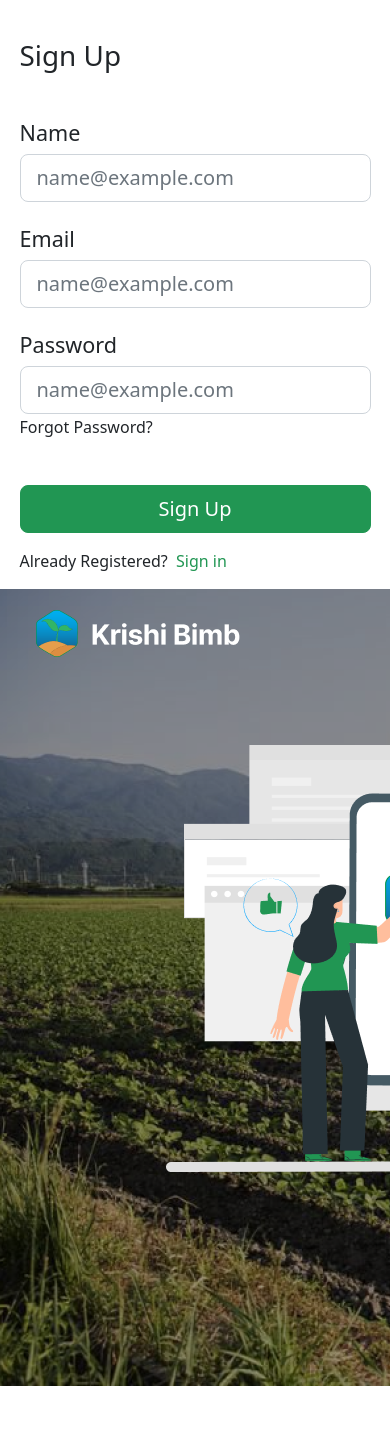
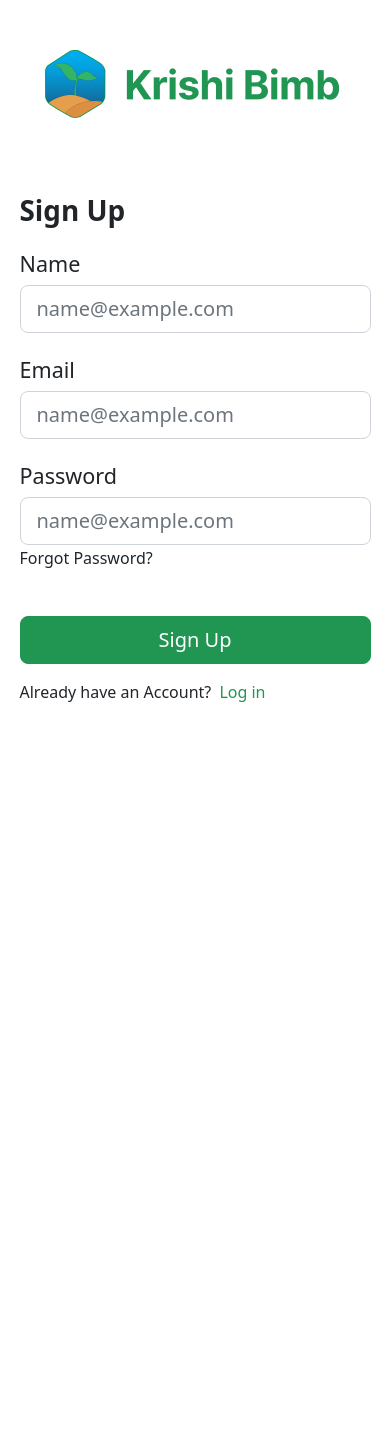
Before and after one commit to mayankdhnkr/krishi_bimb, a PHP site: page /signup.html in a window 390 px wide. After the commit the page ends 702 px from the top, so only its background shows below. Run offline with PHP 8.4, Linux system fonts and the light colour scheme; some libraries are stand-ins or nearby versions.

Commit message:
login signup responsive view

```diff
--- a/CSS/signup.css
+++ b/CSS/signup.css
@@ -1,7 +1,17 @@
-.bgimg{
+.bgimg1{
     background-image: url("login-signup.png");
     height: 100vh;
     background-repeat: no-repeat;
+}
+.bgimg2 {
+    background-image: url("mobileview-signin.png");
+    height: 100vh;
+    width: 300px;
+    background-repeat: no-repeat;
+    height: 100px;
+    margin-top: 50px;
+    margin: 50px auto 0;
+
 }
 h2{
     font-weight: 700;
@@ -10,9 +20,11 @@ h2{
     font-weight: 500;
 }
 .field{
-    padding: 10% 5% 0
-    ;
+    padding: 5% 5% 0;
 }
 .signin{
     color: #219653;
 }
+.login-heading{
+    font-weight: 700;
+}
--- a/signup.html
+++ b/signup.html
@@ -22,11 +22,18 @@
 <body>
 
     <div class="row d-flex flex-row g-0">
+        <div class="col-lg-6 bgimg1 d-none d-lg-block">
+
+        </div>
+        <div class="col-lg-6 bgimg2 d-block d-lg-none">
+
+        </div>
         <div class="col-lg-6 field">
-            <h1 class="mb-5">Sign Up</h1>
+            <img src="CSS/mobileview-signin.png" alt="" class="d-none d-lg-block">
+            <h1 class="my-4 mx-auto login-heading">Sign Up</h1>
 
             <h4>Name</h4>
-            <input type="text" class="form-control form-control-lg mb-4" id="exampleFormControlInput1" placeholder="name@example.com">
+            <input type="name" class="form-control form-control-lg mb-4" id="exampleFormControlInput1" placeholder="name@example.com">
 
             <h4>Email</h4>
             <input type="email" class="form-control form-control-lg mb-4" id="exampleFormControlInput1" placeholder="name@example.com">
@@ -37,11 +44,8 @@
             <h6>Forgot Password?</h6>
             <div class="d-grid mt-5">
             <button class="btn btn-lg btn-primary mb-3">Sign Up</button>
-            <p>Already Registered? <span class="signin ps-1">Sign in</span></p>
+            <p>Already have an Account? <span class="signin ps-1">Log in</span></p>
             </div>
-        </div>
-        <div class="col-lg-6 bgimg">
-
         </div>
     </div>
 </body>
```
Also changed, not shown: login.html (+8 -4 lines), CSS/mobileview-signin.png (added).
